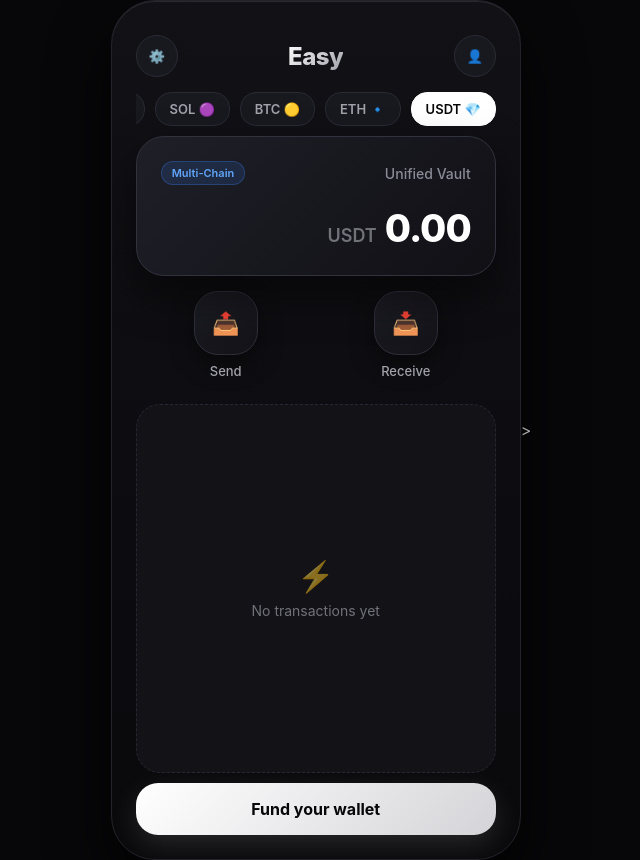
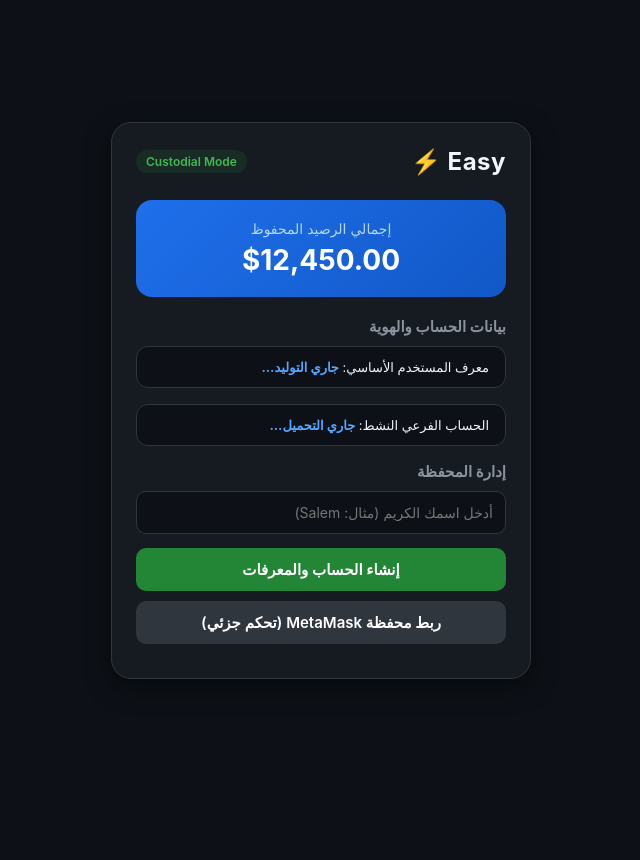
Before and after one commit to trk511435-png/Easy, a website: page index.html in a window 1280 px wide. Shown: the whole page, without its empty margins (319-959 px from the left). After the commit the page ends 800 px from the top, so only its background shows below. Drawn offline with Linux system fonts and the light colour scheme.

Commit message:
Update index.html

```diff
--- a/index.html
+++ b/index.html
@@ -1,308 +1,210 @@
-<<!DOCTYPE html>
+<!DOCTYPE html>
 <html lang="ar" dir="rtl">
 <head>
     <meta charset="UTF-8">
     <meta name="viewport" content="width=device-width, initial-scale=1.0">
-    <title>Easy - Next Gen Wallet</title>
+    <title>Easy - Next Gen Custodial Wallet</title>
     <style>
+        :root {
+            --bg-color: #0d1117;
+            --card-bg: #161b22;
+            --accent-color: #238636;
+            --accent-hover: #2ea043;
+            --text-main: #f0f6fc;
+            --text-muted: #8b949e;
+            --border-color: #30363d;
+        }
         * {
             box-sizing: border-box;
             margin: 0;
             padding: 0;
-            font-family: -apple-system, BlinkMacSystemFont, "SF Pro Display", "Segoe UI", Roboto, sans-serif;
+            font-family: -apple-system, BlinkMacSystemFont, "Segoe UI", Roboto, Oxygen, Ubuntu, Cantarell, sans-serif;
         }
-
         body {
-            background-color: #070709;
-            color: #ffffff;
+            background-color: var(--bg-color);
+            color: var(--text-main);
             display: flex;
             justify-content: center;
             align-items: center;
             min-height: 100vh;
+            padding: 20px;
         }
-
-        .app-container {
+        .container {
             width: 100%;
-            max-width: 410px;
-            height: 860px;
-            background: linear-gradient(180deg, #111116 0%, #09090c 100%);
-            border-radius: 44px;
-            box-shadow: 0 30px 60px rgba(0, 0, 0, 0.8), inset 0 1px 0 rgba(255, 255, 255, 0.1);
-            border: 1px solid #22222b;
-            display: flex;
-            flex-direction: column;
-            justify-content: space-between;
+            max-width: 420px;
+            background-color: var(--card-bg);
+            border: 1px solid var(--border-color);
+            border-radius: 20px;
             padding: 24px;
-            position: relative;
-            overflow: hidden;
+            box-shadow: 0 8px 24px rgba(0,0,0,0.5);
         }
-
-        /* الهيدر مع اسم المنصة الواضح */
-        .app-header {
+        .header {
             display: flex;
             justify-content: space-between;
             align-items: center;
-            margin-top: 10px;
+            margin-bottom: 24px;
         }
-
-        .brand-title {
+        .logo {
             font-size: 24px;
-            font-weight: 800;
-            background: linear-gradient(135deg, #ffffff 0%, #a1a1aa 100%);
-            -webkit-background-clip: text;
-            -webkit-text-fill-color: transparent;
-            letter-spacing: -0.5px;
+            font-weight: bold;
+            color: var(--text-main);
+            letter-spacing: 0.5px;
         }
-
-        .icon-btn {
-            background: #18181f;
-            border: 1px solid #2a2a35;
-            width: 42px;
-            height: 42px;
-            border-radius: 50%;
-            display: flex;
-            justify-content: center;
-            align-items: center;
-            color: #a1a1aa;
-            cursor: pointer;
-            transition: all 0.2s ease;
+        .badge {
+            background-color: rgba(35, 134, 54, 0.15);
+            color: #3fb950;
+            padding: 4px 10px;
+            border-radius: 20px;
+            font-size: 12px;
+            font-weight: 600;
         }
-
-        .icon-btn:hover {
-            background: #2a2a35;
+        .balance-card {
+            background: linear-gradient(135deg, #1f6feb 0%, #1158c7 100%);
+            border-radius: 16px;
+            padding: 20px;
+            margin-bottom: 20px;
+            text-align: center;
+        }
+        .balance-title {
+            font-size: 14px;
+            color: #b3d7ff;
+            margin-bottom: 6px;
+        }
+        .balance-amount {
+            font-size: 28px;
+            font-weight: bold;
             color: #fff;
         }
-
-        /* شريط اختيار العملات والشبكات السريع */
-        .assets-bar {
-            display: flex;
-            gap: 10px;
-            overflow-x: auto;
-            padding-bottom: 5px;
-            margin-top: 15px;
+        .section-title {
+            font-size: 15px;
+            font-weight: 600;
+            margin-bottom: 10px;
+            color: var(--text-muted);
         }
-
-        .asset-chip {
-            background: #18181f;
-            border: 1px solid #2a2a35;
-            padding: 8px 14px;
-            border-radius: 16px;
+        .info-box {
+            background-color: #0d1117;
+            border: 1px solid var(--border-color);
+            border-radius: 12px;
+            padding: 12px 16px;
+            margin-bottom: 16px;
             font-size: 13px;
+            word-break: break-all;
+        }
+        .info-box span {
+            color: #58a6ff;
+            font-weight: bold;
+        }
+        input, select {
+            width: 100%;
+            padding: 12px;
+            margin-bottom: 14px;
+            background-color: #0d1117;
+            border: 1px solid var(--border-color);
+            border-radius: 10px;
+            color: var(--text-main);
+            font-size: 14px;
+        }
+        input:focus, select:focus {
+            outline: none;
+            border-color: #58a6ff;
+        }
+        .btn {
+            width: 100%;
+            padding: 12px;
+            background-color: var(--accent-color);
+            color: white;
+            border: none;
+            border-radius: 10px;
+            font-size: 15px;
             font-weight: 600;
-            color: #a1a1aa;
             cursor: pointer;
-            white-space: nowrap;
-            transition: all 0.2s;
+            transition: background 0.2s;
+            margin-bottom: 10px;
         }
-
-        .asset-chip.active {
-            background: #ffffff;
-            color: #070709;
-            border-color: #ffffff;
+        .btn:hover {
+            background-color: var(--accent-hover);
         }
-
-        /* بطاقة المحفظة الفخمة المتعددة */
-        .crypto-card {
-            background: linear-gradient(135deg, #1f1f28 0%, #101015 100%);
-            border: 1px solid #32323f;
-            border-radius: 28px;
-            padding: 24px;
-            box-shadow: 0 20px 40px rgba(0, 0, 0, 0.5);
-            position: relative;
-            margin-top: 5px;
+        .btn-secondary {
+            background-color: #30363d;
         }
-
-        .card-top {
-            display: flex;
-            justify-content: space-between;
-            align-items: center;
-            margin-bottom: 20px;
-        }
-
-        .card-name {
-            font-size: 14px;
-            color: #8b8b97;
-            font-weight: 500;
-        }
-
-        .networks-wrapper {
-            display: flex;
-            gap: 6px;
-        }
-
-        .network-tag {
-            background: rgba(59, 130, 246, 0.15);
-            color: #60a5fa;
-            padding: 4px 10px;
-            border-radius: 20px;
-            font-size: 11px;
-            font-weight: 600;
-            border: 1px solid rgba(59, 130, 246, 0.3);
-        }
-
-        .balance-area {
-            display: flex;
-            align-items: baseline;
-            gap: 8px;
-        }
-
-        .balance-num {
-            font-size: 38px;
-            font-weight: 800;
-            letter-spacing: -1px;
-            color: #ffffff;
-        }
-
-        .balance-unit {
-            font-size: 18px;
-            color: #71717a;
-            font-weight: 600;
-        }
-
-        /* أزرار الإجراءات الفخمة (Send / Receive) */
-        .action-buttons {
-            display: flex;
-            justify-content: space-around;
-            margin: 15px 0;
-        }
-
-        .action-group {
-            display: flex;
-            flex-direction: column;
-            align-items: center;
-            gap: 8px;
-        }
-
-        .action-circle {
-            width: 64px;
-            height: 64px;
-            background: linear-gradient(145deg, #1c1c24, #121217);
-            border: 1px solid #2e2e3a;
-            border-radius: 24px;
-            display: flex;
-            justify-content: center;
-            align-items: center;
-            font-size: 22px;
-            color: #ffffff;
-            cursor: pointer;
-            transition: transform 0.2s, background 0.2s, border-color 0.2s;
-            box-shadow: 0 10px 25px rgba(0,0,0,0.4);
-        }
-
-        .action-circle:hover {
-            transform: translateY(-3px);
-            background: #252530;
-            border-color: #525266;
-        }
-
-        .action-label {
-            font-size: 13px;
-            color: #a1a1aa;
-            font-weight: 500;
-        }
-
-        /* قسم السجل */
-        .history-box {
-            flex-grow: 1;
-            background: #121217;
-            border: 1px dashed #262630;
-            border-radius: 24px;
-            display: flex;
-            flex-direction: column;
-            align-items: center;
-            justify-content: center;
-            text-align: center;
-            padding: 20px;
-            margin: 10px 0;
-        }
-
-        .history-icon {
-            font-size: 30px;
-            margin-bottom: 8px;
-            opacity: 0.5;
-        }
-
-        .history-text {
-            font-size: 14px;
-            color: #71717a;
-        }
-
-        /* زر التمويل السفلي البارز */
-        .main-cta-btn {
-            width: 100%;
-            background: linear-gradient(135deg, #ffffff 0%, #d4d4d8 100%);
-            color: #070709;
-            border: none;
-            padding: 16px;
-            border-radius: 22px;
-            font-size: 16px;
-            font-weight: 700;
-            cursor: pointer;
-            transition: opacity 0.2s, transform 0.2s;
-            box-shadow: 0 10px 30px rgba(255, 255, 255, 0.12);
-            text-align: center;
-        }
-
-        .main-cta-btn:hover {
-            opacity: 0.92;
-            transform: scale(0.99);
+        .btn-secondary:hover {
+            background-color: #3b434b;
         }
     </style>
 </head>
 <body>
 
-    <div class="app-container">
-        <!-- الهيدر مع اسم المنصة البارز Easy -->
-        <div class="app-header">
-            <button class="icon-btn">👤</button>
-            <div class="brand-title">Easy</div>
-            <button class="icon-btn">⚙️</button>
+    <div class="container">
+        <div class="header">
+            <div class="logo">Easy ⚡</div>
+            <div class="badge">Custodial Mode</div>
         </div>
 
-        <!-- شريط العملات والشبكات المتعددة -->
-        <div class="assets-bar">
-            <div class="asset-chip active">💎 USDT</div>
-            <div class="asset-chip">🔹 ETH</div>
-            <div class="asset-chip">🟡 BTC</div>
-            <div class="asset-chip">🟣 SOL</div>
-            <div class="asset-chip">🌐 TRC-20</div>
+        <div class="balance-card">
+            <div class="balance-title">إجمالي الرصيد المحفوظ</div>
+            <div class="balance-amount">$12,450.00</div>
         </div>
 
-        <!-- بطاقة المحفظة الفخمة -->
-        <div class="crypto-card">
-            <div class="card-top">
-                <span class="card-name">Unified Vault</span>
-                <div class="networks-wrapper">
-                    <span class="network-tag">Multi-Chain</span>
-                </div>
-            </div>
-            <div class="balance-area">
-                <span class="balance-num">0.00</span>
-                <span class="balance-unit">USDT</span>
-            </div>
+        <div class="section-title">بيانات الحساب والهوية</div>
+        <div class="info-box">
+            معرف المستخدم الأساسي: <span id="userIdDisplay">جاري التوليد...</span>
+        </div>
+        <div class="info-box">
+            الحساب الفرعي النشط: <span id="subAccountDisplay">جاري التحميل...</span>
         </div>
 
-        <!-- أزرار العمليات (Send / Receive) -->
-        <div class="action-buttons">
-            <div class="action-group">
-                <div class="action-circle">📥</div>
-                <span class="action-label">Receive</span>
-            </div>
-            <div class="action-group">
-                <div class="action-circle">📤</div>
-                <span class="action-label">Send</span>
-            </div>
-        </div>
-
-        <!-- سجل المعاملات -->
-        <div class="history-box">
-            <div class="history-icon">⚡</div>
-            <div class="history-text">No transactions yet</div>
-        </div>
-
-        <!-- زر التمويل الأساسي -->
-        <button class="main-cta-btn">Fund your wallet</button>
+        <div class="section-title">إدارة المحفظة</div>
+        <input type="text" id="usernameInput" placeholder="أدخل اسمك الكريم (مثال: Salem)">
+        <button class="btn" onclick="registerUser()">إنشاء الحساب والمعرفات</button>
+        <button class="btn btn-secondary" onclick="connectMetaMask()">ربط محفظة MetaMask (تحكم جزئي)</button>
     </div>
 
+    <script>
+        // الاتصال بالسيرفر السحابي الخاص بك على Render
+        const SERVER_URL = "https://easy-qrgz.onrender.com";
+
+        async function registerUser() {
+            const username = document.getElementById('usernameInput').value.trim();
+            if (!username) {
+                alert("الرجاء إدخال الاسم أولاً!");
+                return;
+            }
+
+            try {
+                const response = await fetch(`${SERVER_URL}/api/register`, {
+                    method: 'POST',
+                    headers: { 'Content-Type': 'application/json' },
+                    body: JSON.stringify({ username: username })
+                });
+                const data = await response.json();
+
+                if(response.ok) {
+                    document.getElementById('userIdDisplay').innerText = data.userId;
+                    document.getElementById('subAccountDisplay').innerText = data.subAccountId;
+                    alert("تم إنشاء حسابك ومعرفاتك بنجاح في نظام Easy السحابي!");
+                } else {
+                    alert("خطأ: " + data.error);
+                }
+            } catch (error) {
+                console.error("Error:", error);
+                alert("تعذر الاتصال بالسيرفر السحابي. تأكد من عمل السيرفر.");
+            }
+        }
+
+        async function connectMetaMask() {
+            if (typeof window.ethereum !== 'undefined') {
+                try {
+                    const accounts = await window.ethereum.request({ method: 'eth_requestAccounts' });
+                    const walletAddress = accounts[0];
+                    document.getElementById('subAccountDisplay').innerText = walletAddress.substring(0, 10) + "... (Custodial Linked)";
+                    alert("تم ربط المحفظة الإضافية بنجاح بنظام منصتك!");
+                } catch (error) {
+                    alert("تم إلغاء الاتصال بواسطة المستخدم.");
+                }
+            } else {
+                alert("تطبيق MetaMask غير مثبت متصفحك أو جهازك.");
+            }
+        }
+    </script>
 </body>
 </html>
```
